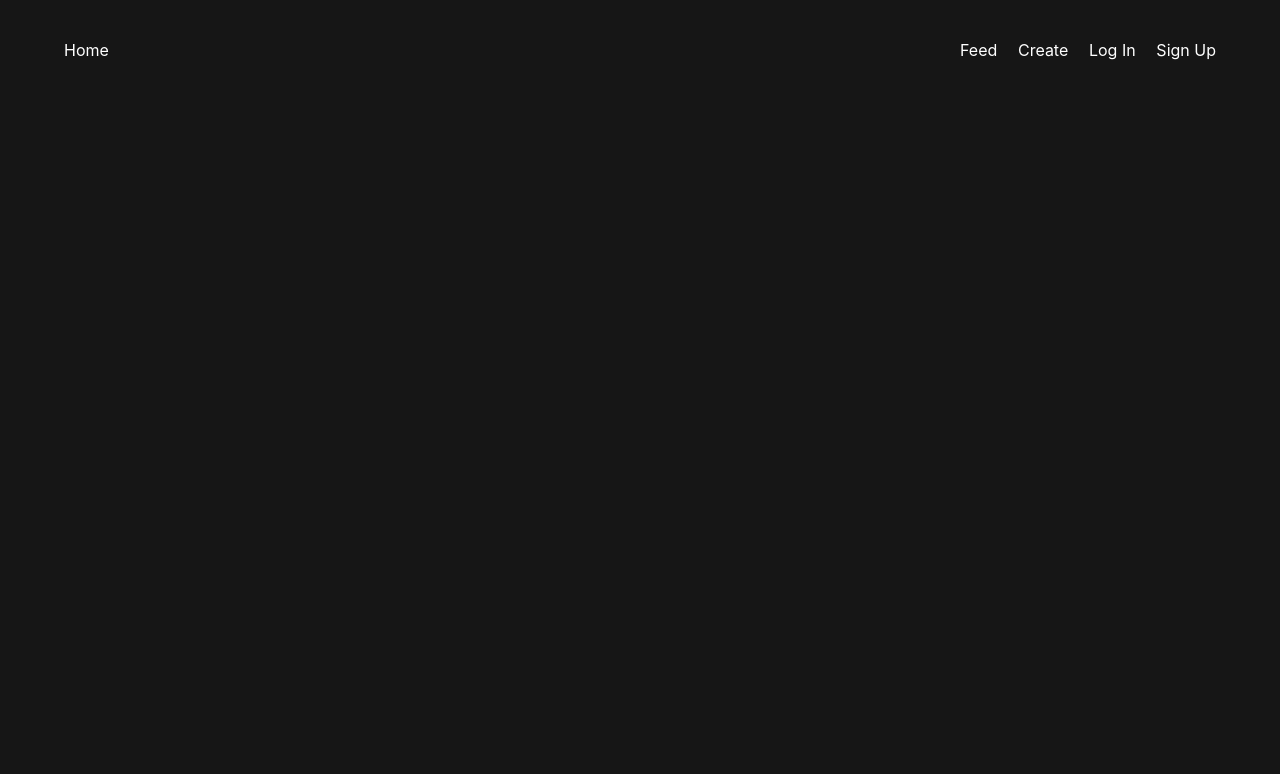
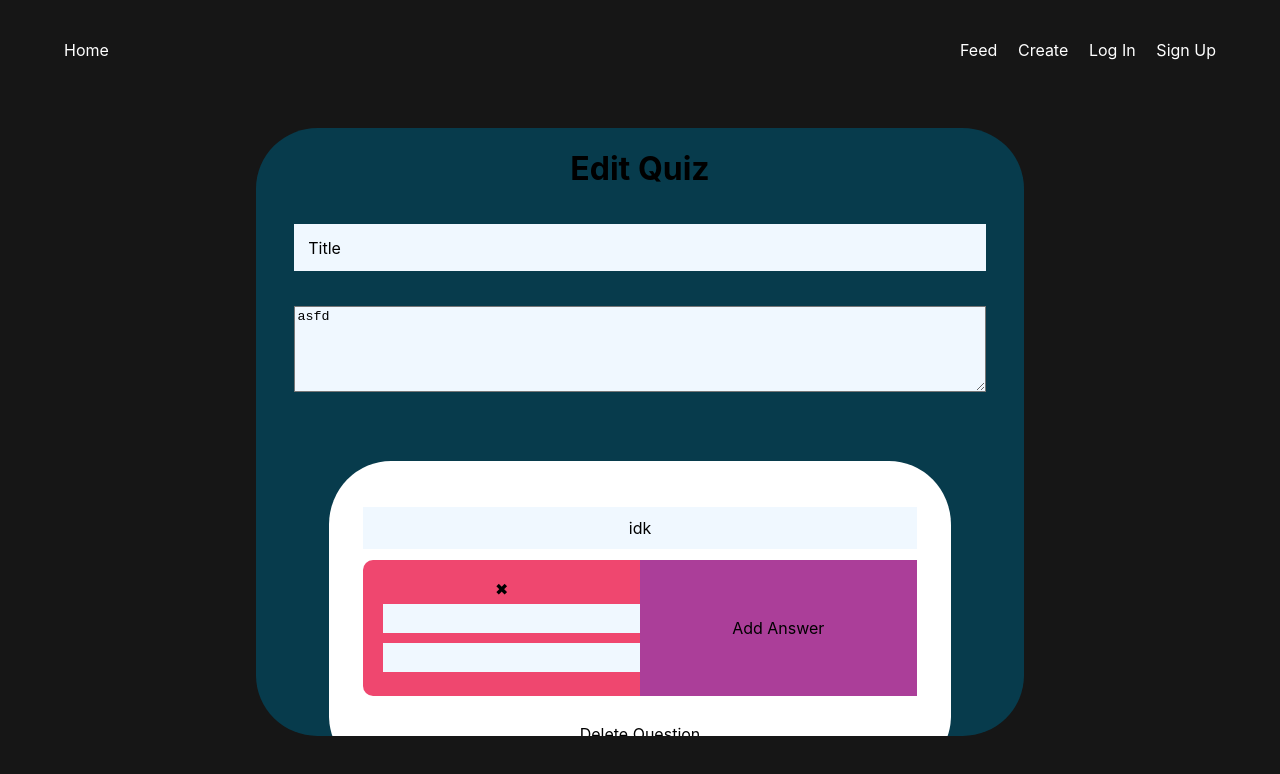
Before and after one commit to avengingtooth/quiz-me-quiz-you_frontend, a React (Create React App) app in the folder quiz-me-quiz-you/: page /quiz/1/edit in a window 1280 px wide. Shown: the top 774 px of the page. Built offline with nearby package versions, Linux system fonts and the light colour scheme.

Commit message:
edit page loads with quiz data

```diff
--- a/quiz-me-quiz-you/src/components/QuizEditor.jsx
+++ b/quiz-me-quiz-you/src/components/QuizEditor.jsx
@@ -33,9 +33,11 @@ function updatedQuestionCopy(e, questions, qInd, aInd, key){
 
 function QuizEditor(props){
     // states to keep track of all the inputs and set them to the previous values if editing
-    const [title, setTitle] = useState('')
-    const [description, setDesciption] = useState('')
-    const [questions, updateQuestions] = useState([])
+    const [title, setTitle] = useState(props.quiz.title)
+    const [description, setDesciption] = useState(props.quiz.description)
+    const [questions, updateQuestions] = useState(props.quiz.questions)
+
+    console.log(title, description, questions, 'hi')
 
     // sets the defaults for when adding a questions or answer element
     const emptyAnswer = {
--- a/quiz-me-quiz-you/src/pages/Create.jsx
+++ b/quiz-me-quiz-you/src/pages/Create.jsx
@@ -1,10 +1,25 @@
 import QuizEditor from "../components/QuizEditor"
 
 function Create(){
+    let quiz = {
+        title: '',
+        description: '',
+        questions: [
+            {
+                title: '',
+                answers: [
+                    {
+                        title: '',
+                        score: ''
+                    }
+                ]
+            }
+        ]
+    }
     return(
         <div className="editContainer">
             <h1>Create a quiz</h1>
-            <QuizEditor action='Create'></QuizEditor>
+            <QuizEditor quiz={quiz} action='Create'></QuizEditor>
         </div>
     )
 }
--- a/quiz-me-quiz-you/src/pages/Edit.jsx
+++ b/quiz-me-quiz-you/src/pages/Edit.jsx
@@ -1,9 +1,29 @@
-// import QuizEditor from "../components/QuizEditor"
+import QuizEditor from "../components/QuizEditor"
+
+import { useParams } from "react-router-dom"
 
 function Edit(){
-    console.log('edit')
+    let id = useParams().id
+    console.log('edit', useParams())
+    let quiz = {
+        title: 'Title',
+        description: 'asfd',
+        questions: [
+            {
+                title: 'idk',
+                answers: [
+                    {
+                        title: 'random',
+                        score: 'asdf'
+                    }
+                ]
+            }
+        ]
+    }
     return(
-        <div>
+        <div className="editContainer">
+            <h1>Edit Quiz</h1>
+            <QuizEditor quiz={quiz} action='Edit'></QuizEditor>
         </div>
     )
 }
```
